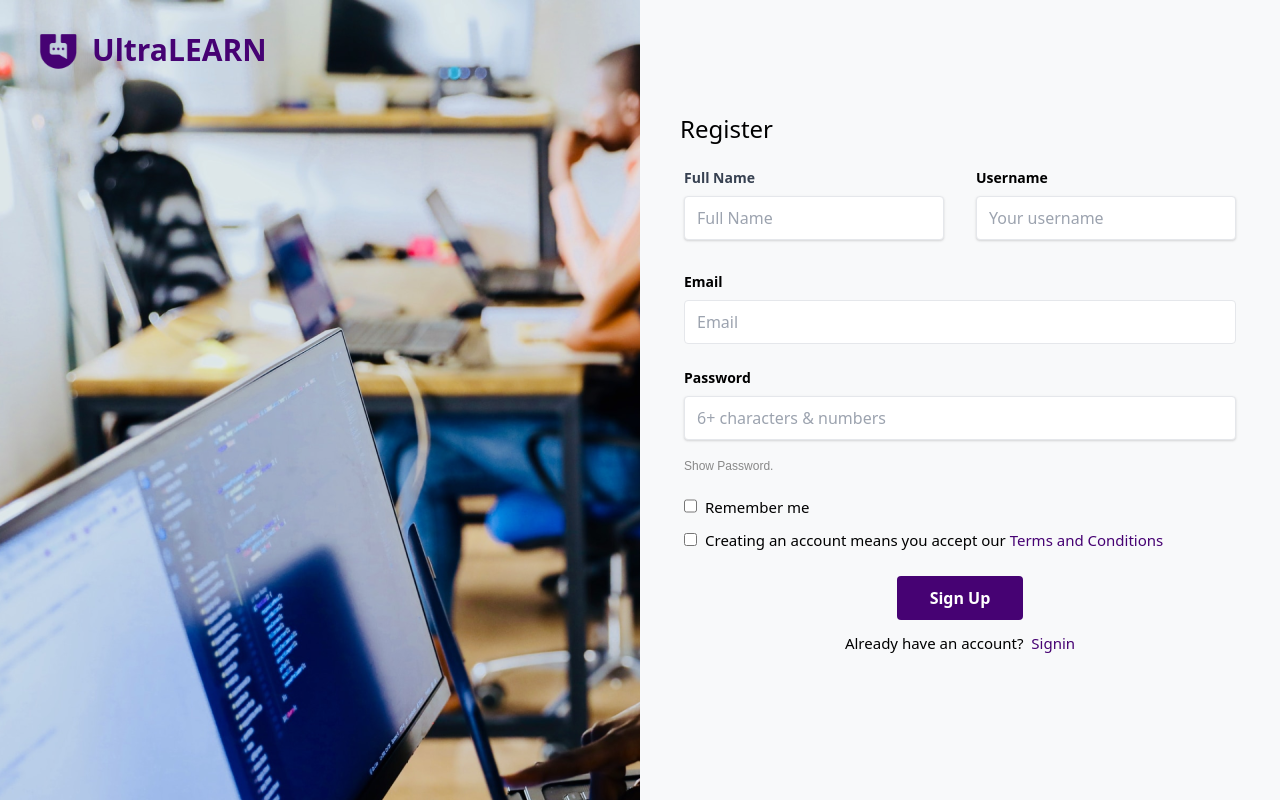
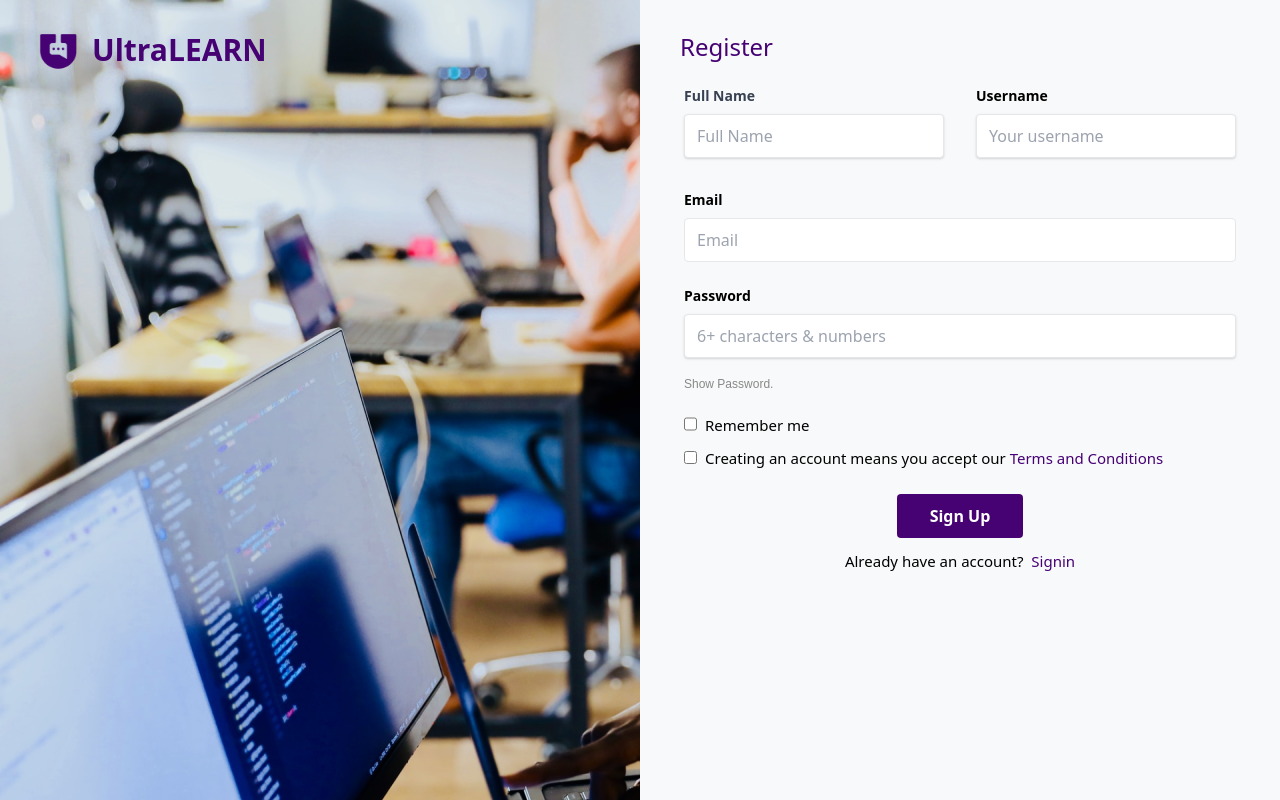
Before and after one commit to Fave7903/ultralearn_front, a React (Create React App) app in the folder ultrlfront/: page /signup in a window 1280 px wide. Built offline with nearby package versions, Linux system fonts and the light colour scheme.

Commit message:
Signup adjustments

```diff
--- a/ultrlfront/src/components/Signup.js
+++ b/ultrlfront/src/components/Signup.js
@@ -79,9 +79,9 @@ class Signup extends Component {
       <div className="h-full grid grid-cols-2"style={{backgroundImage:`url(${Bgimage})`}}>
           <Authsidebar />
           <div className='col-span-2 md:col-span-1 md:h-full flex flex-col' style={{ backgroundColor: "#f8f9fa" }}>
-            <div className='my-auto p-6'>
+            <div className='mb-auto p-6'>
 
-            <h2 className='font-medium fw-bolder leading-tight text-2xl ml-4 mt-0 mb-0'>Register</h2>
+            <h2 className='font-medium fw-bolder leading-tight text-2xl ml-4 mt-2 mb-0'style={{color:"#460273"}}>Register</h2>
             <Errormsg error={error} class="mt-2"style={{ display: error ? "" : "none" }} />
 
 
```
